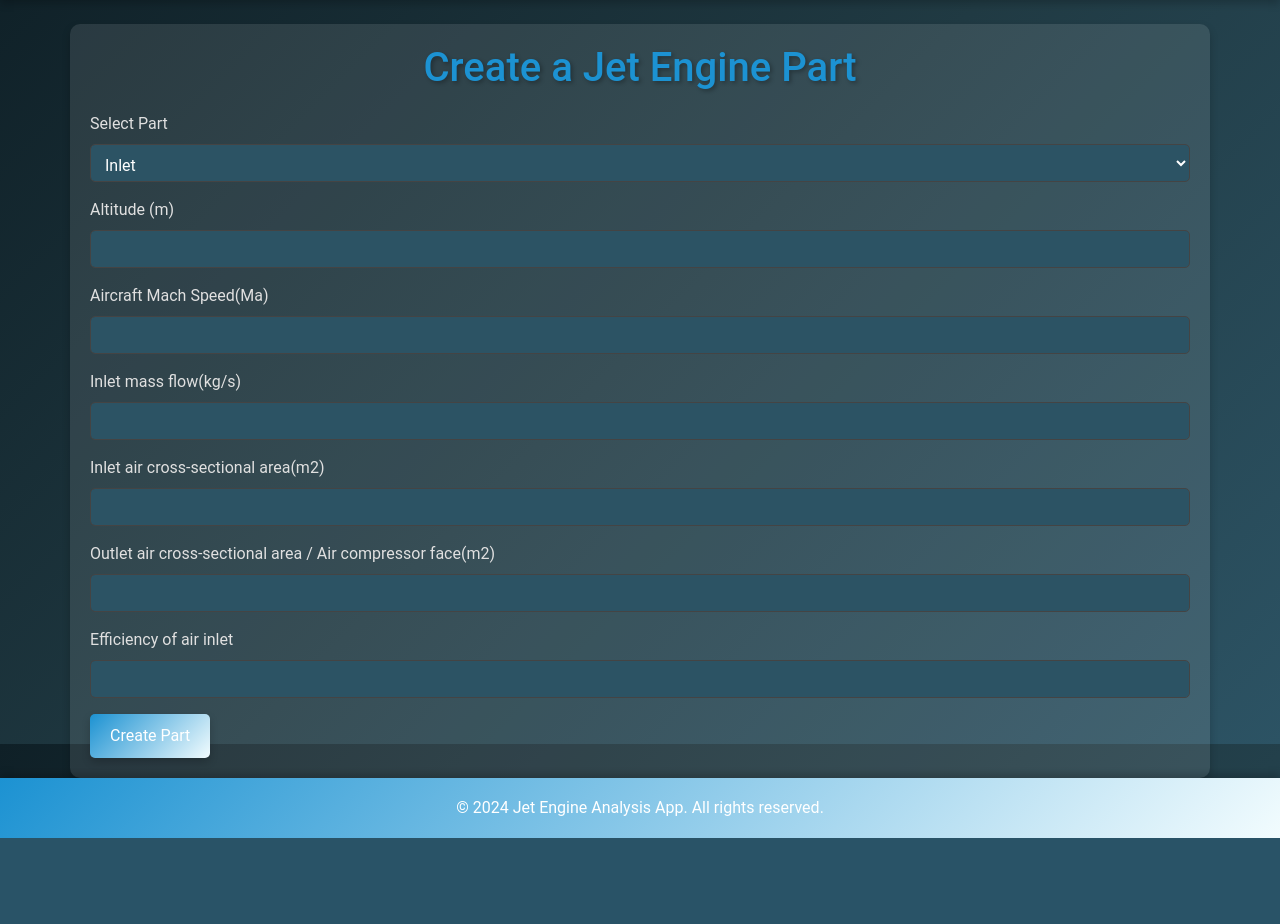
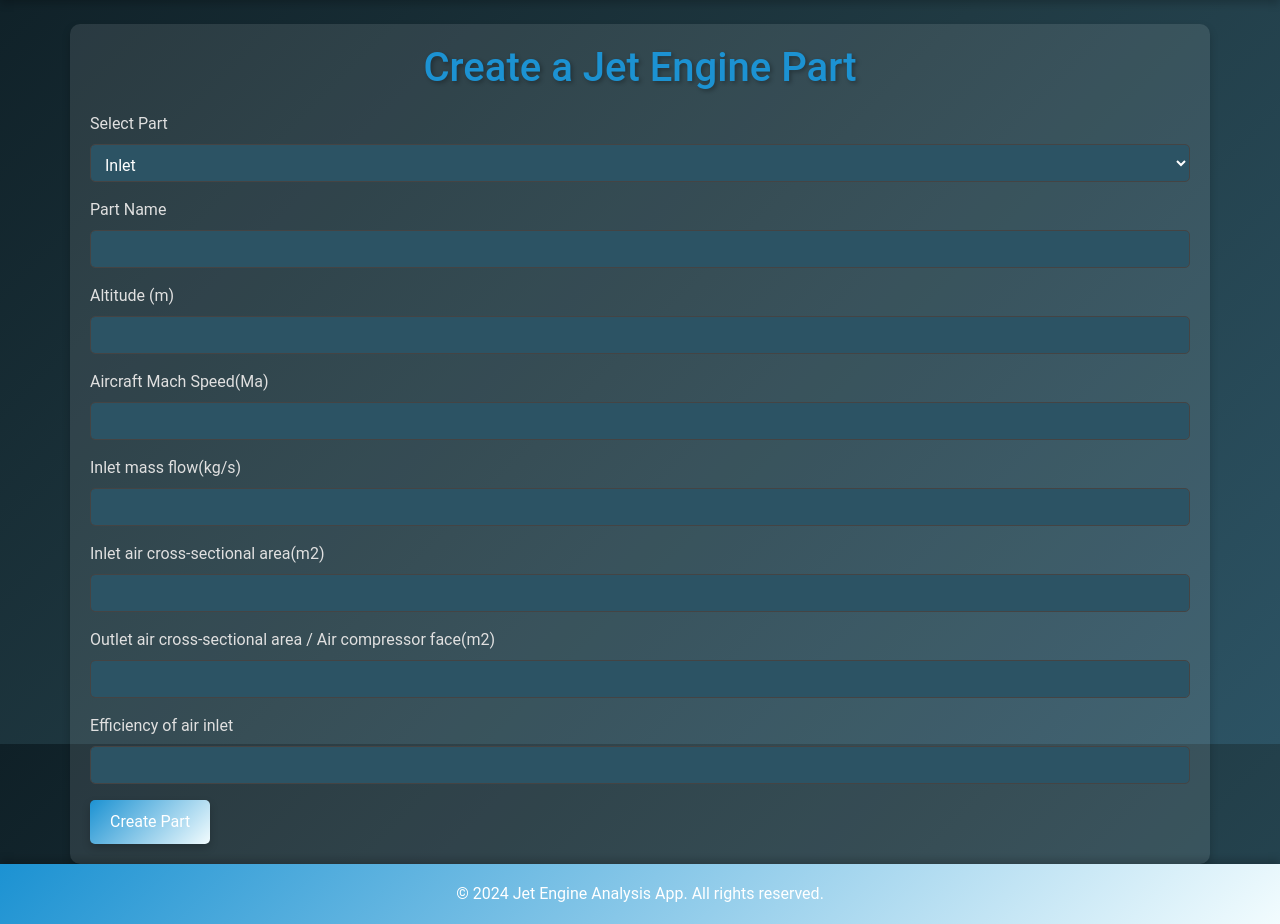
Before and after one commit to Kyrtap1309/Enginy, a Flask app: page /create_part in a window 1280 px wide. Shown: the part 56-980 px from the top of the page. Before the commit the page ends 894 px from the top, so only its background shows below. Run offline with Flask 3, Linux system fonts and the light colour scheme; some libraries are stand-ins or nearby versions.

Commit message:
Add naming parts by user

```diff
--- a/Enginy/app.py
+++ b/Enginy/app.py
@@ -28,7 +28,8 @@ def create_part():
     if request.method == 'POST':
         data = request.form.to_dict()
         part_name = data.pop("part_name")
-        # Float convertion
+        user_part_name = data.pop("user_part_name")
+        # Float conversion
         for key in data:
             if key != "part_name":
                 data[key] = float(data[key])
@@ -42,7 +43,7 @@ def create_part():
             part = engine_parts_classes[part_name](data)
 
         analysis_result = f"Analysis for {part_name}"  # Analysis' Logic
-        engine_parts.append({'part': part, 'name': part_name, 'analysis': analysis_result})
+        engine_parts.append({'part': part, 'name': part_name, 'user_part_name': user_part_name, 'analysis': analysis_result})
         return redirect(url_for('index'))
 
     return render_template('create_part.html', available_parts=available_parts, engine_parts=engine_parts)
--- a/Enginy/templates/create_part.html
+++ b/Enginy/templates/create_part.html
@@ -11,6 +11,11 @@
                 <option value="{{ part }}">{{ part }}</option>
             {% endfor %}
         </select>
+    </div>
+
+    <div class="form-group">
+        <label for="user_part_name">Part Name</label>
+        <input type="text" class="form-control" id="user_part_name" name="user_part_name" required>
     </div>
 
     <div id="form-fields">
@@ -84,7 +89,7 @@ function updateForm() {
                 <select class="form-control" id="inlet_part" name="inlet_part" required>
                     {% for part in engine_parts %}
                         {% if part.name == 'Inlet' %}
-                            <option value="{{ loop.index0 }}">{{ part.name }} - {{ part.analysis }}</option>
+                            <option value="{{ loop.index0 }}">{{ part.user_part_name }} - {{ part.analysis }}</option>
                         {% endif %}
                     {% endfor %}
                 </select>
--- a/Enginy/templates/index.html
+++ b/Enginy/templates/index.html
@@ -14,7 +14,7 @@
 <ul class="list-group">
     {% for part in engine_parts %}
     <li class="list-group-item">
-        <i class="fas fa-plane"></i> <strong>{{ part.name }}</strong> - {{ part.analysis }}
+        <i class="fas fa-plane"></i> <strong>{{ part.name }}</strong> - {{ part.user_part_name }}
         <form method="POST" action="{{ url_for('delete_part', part_index=loop.index0) }}" style="display: inline;">
             <button type="submit" class="btn btn-danger btn-sm">Delete</button>
         </form>
```
